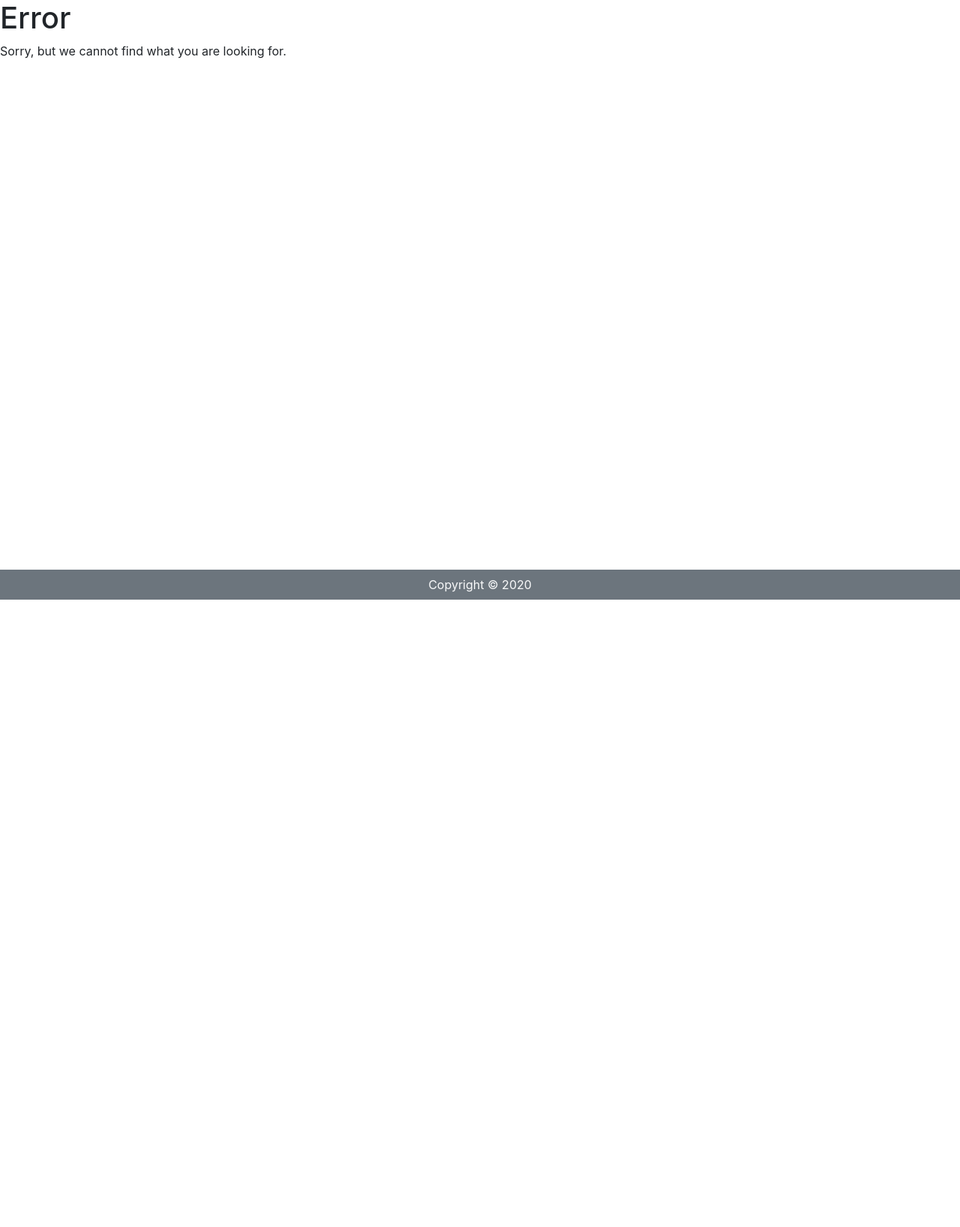
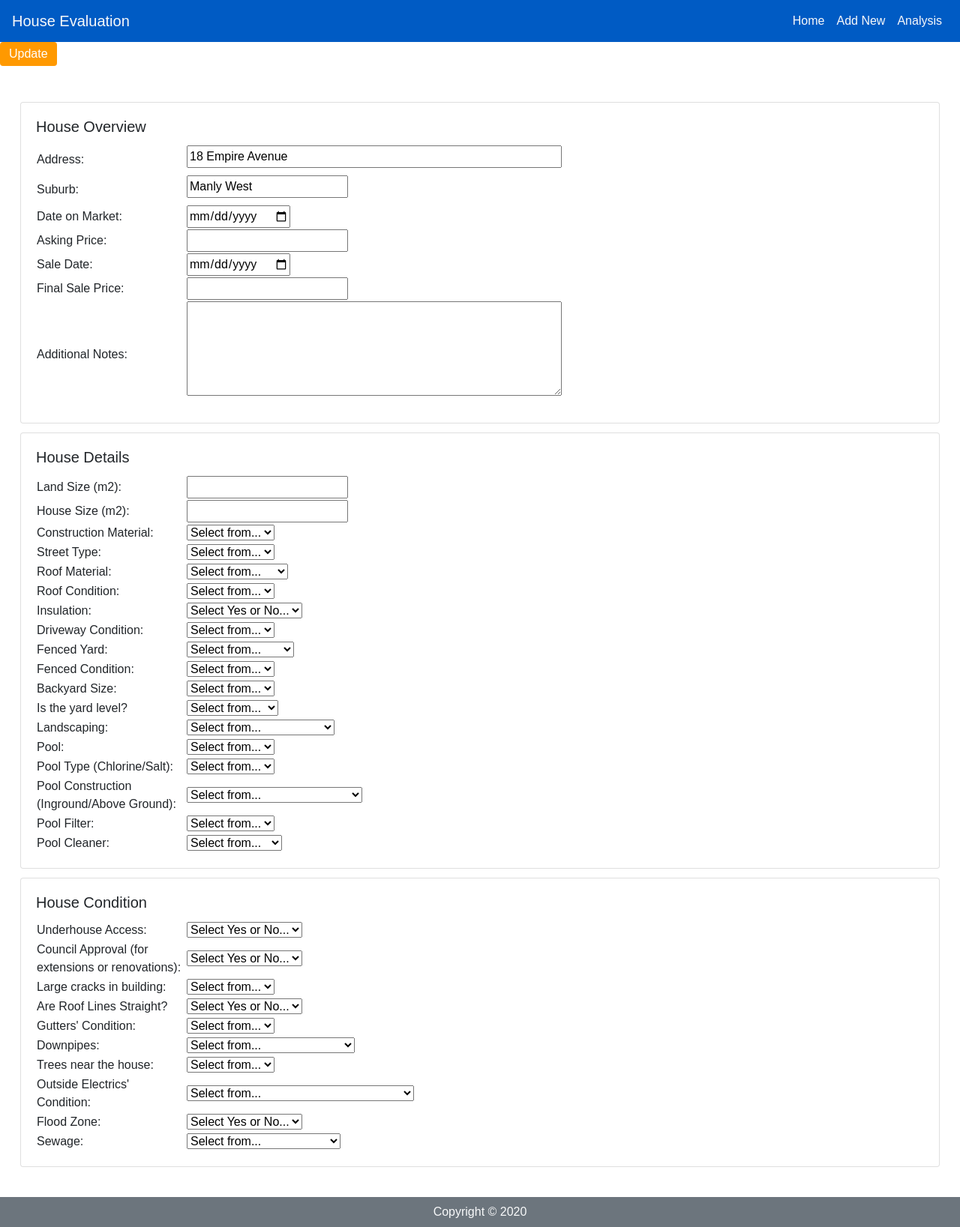
Before and after one commit to barrenger/house, a Flask app: page /details/1/ in a window 1280 px wide. Shown: the whole page at 75% size. Before the commit the page ends 800 px from the top, so only its background shows below. Run offline with Flask 2, Linux system fonts and the light colour scheme; data comes from the database, SQL or seed files in the repository; data that the repository does not hold is empty; some libraries are stand-ins or nearby versions.

Commit message:
Built the index pg and house section of details pg

```diff
--- a/house/static/css/mystyle.css
+++ b/house/static/css/mystyle.css
@@ -0,0 +1,57 @@
+/*Affects the whole document */
+html,
+body {
+    margin: 0;
+
+    font-family: Arial, Helvetica, sans-serif, Verdana, Geneva, Tahoma, sans-serif;
+}
+
+/* main body of page - excludes the navigation bar */
+#main-body {
+    margin: 12px;
+    max-width: 100%;
+}
+
+/* remove link formatting */
+a {
+    color: black;
+    text-decoration: none;
+}
+
+/* change the navbar color */
+.navbar{
+    background-color: #005bc4;
+}
+
+/* Inserting this collapsed row between two flex items will make
+ * the flex item that comes after it break to a new row */
+.break {
+    flex-basis: 100%;
+    height: 0;
+  }
+
+/* stop rows from growing beyond the width of the page. Appears to be a result of adding the 12px margin to #main-body */
+.row{
+    max-width:100%;
+}
+
+/* Add margin to bottom of all card columns */
+.card {
+    margin-bottom: 12px;
+}
+
+/* Button styling*/
+.button-color{
+    background-color: #ff9900;
+    color:white;
+    border:none;
+}
+
+/* Make all borders using the .border class thicker */
+.border{
+    border-width: 2px !important;
+}
+/* Set the color of the borders */
+.border-color{
+    border-color: #ff9900 !important;
+}
--- a/house/templates/base.html
+++ b/house/templates/base.html
@@ -4,8 +4,8 @@
 <head>
     <meta content="text/html;charset=utf-8" http-equiv="Content-Type">
     <meta name="viewport" content="width=device-width, initial-scale=1, shrink-to-fit=no">
-    <title>House</title>
-    <meta name="description" content="House">
+    <title>House Evaluation</title>
+    <meta name="description" content="House Evaluation">
 
     <!-- Stylesheets -->
     <link
@@ -19,6 +19,27 @@
 <body class="d-flex flex-column h-100">
 
     <header>
+        <nav class="navbar navbar-expand-md navbar-light">
+            <!-- Company Name -->
+            <a href="{{ url_for('main.index')}}" class="navbar-brand text-light">
+                House Evaluation
+            </a>
+
+            <button class="navbar-toggler" type="button" data-toggle="collapse" data-target="#navbarToggler"
+                aria-controls="navbarToggler" aria-expanded="false" aria-label="Toggle navigation">
+                <span class="navbar-toggler-icon"></span>
+            </button>
+
+            <!-- Navbar -->
+            <div class="collapse navbar-collapse" id="navbarToggler">
+                <div class="navbar-nav ml-auto">
+                    <a class="nav-item text-light nav-link" href="{{ url_for('main.index')}}">Home</a>
+                    <a class="nav-item text-light nav-link" href="{{ url_for('main.index')}}">Add New</a>
+                    <a class="nav-item text-light nav-link" href="{{ url_for('main.index')}}">Analysis</a>
+                </div>
+            </div>
+        </nav>
+
         {% block head %}{% endblock %}
     </header>
 
--- /dev/null
+++ b/house/templates/details.html
@@ -0,0 +1,197 @@
+{% extends 'base.html' %}
+
+
+
+<form>
+{% block head %}
+<input id="new-entry" class="btn button-color pt-1 pb-1" type="submit" value="Update">
+{% endblock %}
+
+{% block main %}
+<div class="container-fluid" style="margin-top:36px;">
+    <article class="card">
+        <div class="card-body">
+            <h5 class="card-title">House Overview</h5>
+            <table width=100%>
+                <tr><td width="200px">Address: </td><td><input class="mb-2" style="width:100%; max-width:500px;" type="text" id="address" name="address" value="{{house.address}}"></td></tr>
+                <tr><td>Suburb: </td><td><input class="mb-2" type="text" id="suburb" name="suburb" value="{{house.suburb}}"></td></tr>
+                <tr><td>Date on Market: </td><td><input type="date" id="date_market" value="{{house.date_market}}"></td></tr>
+                <tr><td>Asking Price: </td><td><input type="number" id="price_ask" value="{{house.price_ask}}"></td></tr>
+                <tr><td>Sale Date: </td><td><input type="date" id="date_sale" value="{{house.date_sale}}"></td></tr>
+                <tr><td>Final Sale Price: </td><td><input type="number" id="price_sale" value="{{house.price_sale}}"></td></tr>
+                <tr><td>Additional Notes: </td><td><textarea class="mb-2" rows=5 style="width:100%; max-width:500px;" type="text" id="notes" name="notes" value="{{house.notes}}"></textarea></td></tr>
+            </table>
+        </div>
+    </article>
+    <article class="card">
+        <div class="card-body">
+            <h5 class="card-title">House Details</h5>
+            <table>
+                <tr><td width="200px">Land Size (m2): </td><td><input type="number" id="land_size" value="{{house.land_size}}"></td></tr>
+                <tr><td>House Size (m2): </td><td><input type="number" id="house_size" value="{{house.house_size}}"></td></tr>
+                <tr><td>Construction Material: </td><td><select id="construction_mat" value="{{house.construction_mat}}">
+                    <option value=0>Select from...</option>
+                    <option value=1>Wood</option>
+                    <option value=2>Brick</option>
+                    <option value=3>Other</option>
+                </select></td></tr>
+                <tr><td>Street Type: </td><td><select id="street_type" value="{{house.street_type}}">
+                    <option value=0>Select from...</option>
+                    <option value=1>Main Road</option>
+                    <option value=2>Busy Road</option>
+                    <option value=3>Quiet Road</option>
+                    <option value=4>Dead End</option>
+                </select></td></tr>
+                <tr><td>Roof Material: </td><td><select id="roof_mat" value="{{house.roof_mat}}">
+                    <option value=0>Select from...</option>
+                    <option value=1>Corrugated Iron</option>
+                    <option value=2>Tile</option>
+                    <option value=3>Other</option>
+                </select></td></tr>
+                <tr><td>Roof Condition: </td><td><select id="roof_cond" value="{{house.roof_cond}}">
+                    <option value=0>Select from...</option>
+                    <option value=1>Poor</option>
+                    <option value=2>Good</option>
+                </select></td></tr>
+                <tr><td>Insulation: </td><td><select id="construction_mat" value="{{house.construction_mat}}">
+                    <option value=-1>Select Yes or No...</option>
+                    <option value=0>No</option>
+                    <option value=1>Yes</option>
+                </select></td></tr>
+                <tr><td>Driveway Condition: </td><td><select id="driveway_cond" value="{{house.driveway_cond}}">
+                    <option value=0>Select from...</option>
+                    <option value=1>Poor</option>
+                    <option value=2>Good</option>
+                </select></td></tr>
+                <tr><td>Fenced Yard: </td><td><select id="fenced" value="{{house.fenced}}">
+                    <option value=0>Select from...</option>
+                    <option value=1>None/Incomplete</option>
+                    <option value=2>Back Only</option>
+                    <option value=3>Fully Fenced</option>
+                </select></td></tr>
+                <tr><td>Fenced Condition: </td><td><select id="fence_cond" value="{{house.fence_cond}}">
+                    <option value=0>Select from...</option>
+                    <option value=1>No Fence</option>
+                    <option value=2>Poor</option>
+                    <option value=3>Mixed</option>
+                    <option value=4>Good</option>
+                </select></td></tr>
+                <tr><td>Backyard Size: </td><td><select id="backyard_size" value="{{house.backyard_size}}">
+                    <option value=0>Select from...</option>
+                    <option value=1>None</option>
+                    <option value=2>Small</option>
+                    <option value=3>Medium</option>
+                    <option value=4>Large</option>
+                </select></td></tr>
+                <tr><td>Is the yard level? </td><td><select id="yard_level" value="{{house.yard_level}}">
+                    <option value=0>Select from...</option>
+                    <option value=1>No Yard</option>
+                    <option value=2>Unlevel</option>
+                    <option value=3>Partially Level</option>
+                    <option value=4>Level</option>
+                </select></td></tr>
+                <tr><td>Landscaping: </td><td><select id="landcaping_cond" value="{{house.landcaping_cond}}">
+                    <option value=0>Select from...</option>
+                    <option value=1>Poor</option>
+                    <option value=2>Good, high maintenance</option>
+                    <option value=3>Good, low maintenance</option>
+                </select></td></tr>
+                <tr><td>Pool: </td><td><select id="pool" value="{{house.pool}}">
+                    <option value=0>Select from...</option>
+                    <option value=1>None</option>
+                    <option value=2>Old</option>
+                    <option value=3>New</option>
+                </select></td></tr>
+                <tr><td>Pool Type (Chlorine/Salt): </td><td><select id="pool_type" value="{{house.pool_type}}">
+                    <option value=0>Select from...</option>
+                    <option value=1>Chlorine</option>
+                    <option value=2>Salt</option>
+                    <option value=3>Bromine</option>
+                </select></td></tr>
+                <tr><td>Pool Construction (Inground/Above Ground): </td><td><select id="pool_construction" value="{{house.pool_construction}}">
+                    <option value=0>Select from...</option>
+                    <option value=1>Inground</option>
+                    <option value=2>Above Ground</option>
+                    <option value=3>Above Ground (in the ground)</option>
+                </select></td></tr>
+                <tr><td>Pool Filter: </td><td><select id="pool_filter" value="{{house.pool_filter}}">
+                    <option value=0>Select from...</option>
+                    <option value=1>Cartridge</option>
+                    <option value=2>Brick</option>
+                    <option value=3>Other</option>
+                </select></td></tr>
+                <tr><td>Pool Cleaner: </td><td><select id="pool_cleaner" value="{{house.pool_cleaner}}">
+                    <option value=0>Select from...</option>
+                    <option value=1>None</option>
+                    <option value=2>Creepy Crawly</option>
+                    <option value=3>Robot</option>
+                </select></td></tr>
+            </table>
+        </div>
+    </article>
+    <article class="card">
+        <div class="card-body">
+            <h5 class="card-title">House Condition</h5>
+            <table>
+                <tr><td width="200px">Underhouse Access: </td><td><select id="underhouse_access" value="{{house.underhouse_access}}">
+                    <option value=-1>Select Yes or No...</option>
+                    <option value=0>No</option>
+                    <option value=1>Yes</option>
+                </select></td></tr>
+                <tr><td>Council Approval (for extensions or renovations): </td><td><select id="council_approval" value="{{house.council_approval}}">
+                    <option value=-1>Select Yes or No...</option>
+                    <option value=0>No</option>
+                    <option value=1>Yes</option>
+                </select></td></tr>
+                <tr><td>Large cracks in building: </td><td><select id="cracks" value="{{house.cracks}}">
+                    <option value=0>Select from...</option>
+                    <option value=1>None</option>
+                    <option value=2>Single</option>
+                    <option value=3>Multiple</option>
+                </select></td></tr>
+                <tr><td>Are Roof Lines Straight? </td><td><select id="roof_lines" value="{{house.roof_lines}}">
+                    <option value=-1>Select Yes or No...</option>
+                    <option value=0>No</option>
+                    <option value=1>Yes</option>
+                </select></td></tr>
+                <tr><td>Gutters' Condition: </td><td><select id="gutters_cond" value="{{house.gutters_cond}}">
+                    <option value=0>Select from...</option>
+                    <option value=1>Rusty</option>
+                    <option value=2>Blocked</option>
+                    <option value=3>Good</option>
+                </select></td></tr>
+                <tr><td>Downpipes: </td><td><select id="downpipes" value="{{house.downpipes}}">
+                    <option value=0>Select from...</option>
+                    <option value=1>Evidence of flooding at base</option>
+                    <option value=2>Drains to ground</option>
+                    <option value=3>Drains to soak well</option>
+                </select></td></tr>
+                <tr><td>Trees near the house: </td><td><select id="trees" value="{{house.trees}}">
+                    <option value=0>Select from...</option>
+                    <option value=1>None</option>
+                    <option value=2>Small</option>
+                    <option value=3>Large</option>
+                </select></td></tr>
+                <tr><td>Outside Electrics' Condition: </td><td><select id="outside_elec_cond" value="{{house.outside_elec_cond}}">
+                    <option value=0>Select from...</option>
+                    <option value=1>None</option>
+                    <option value=2>Loose or broken power points or cables</option>
+                    <option value=3>Good</option>
+                </select></td></tr>
+                <tr><td>Flood Zone: </td><td><select id="flood_zone" value="{{house.flood_zone}}">
+                    <option value=-1>Select Yes or No...</option>
+                    <option value=0>No</option>
+                    <option value=1>Yes</option>
+                </select></td></tr>
+                <tr><td>Sewage: </td><td><select id="sewage" value="{{house.sewage}}">
+                    <option value=0>Select from...</option>
+                    <option value=1>Separate</option>
+                    <option value=2>Connets to combine drain</option>
+                    <option value=3>Is combine drain</option>
+                </select></td></tr>
+            </table>
+        </div>
+    </article>
+</div>
+{% endblock %}
+</form>
--- a/house/views.py
+++ b/house/views.py
@@ -1,6 +1,6 @@
-from flask import Blueprint, render_template
+from flask import Blueprint, render_template, url_for, request
 from datetime import datetime
-from .models import House
+from .models import House, Room, Bedroom, Kitchen, Living, Bath, Garage
 from . import db
 
 bp = Blueprint('main', __name__)
@@ -9,3 +9,67 @@
 def index():
     houses = House.query.order_by(House.address).all()
     return render_template('index.html', houses = houses)
+
+# Displays details of house
+@bp.route('/details/<int:houseId>/', methods=['POST','GET'])
+def details(houseId):
+    address = request.values.get('address')
+    suburb = request.values.get('suburb')
+
+    house = None
+    if address and suburb:
+        house = House(address = address, suburb=suburb)
+        try:
+            db.session.add(house)
+            db.session.commit()
+            houseId = house.id
+        except:
+            print('failed at creating a new house')
+            house = None
+    elif houseId:
+        house = House.query.get(houseId)
+
+    rooms = []
+    roomOverviews = Room.query.filter(Room.house_id == houseId).all()
+    for overview in roomOverviews:
+        bedroom = Bedroom.query.filter(Bedroom.room_id == overview.id).all()
+        kitchen = Kitchen.query.filter(Bedroom.room_id == overview.id).all()
+        living = Living.query.filter(Bedroom.room_id == overview.id).all()
+        bath = Bath.query.filter(Bedroom.room_id == overview.id).all()
+        garage = Garage.query.filter(Bedroom.room_id == overview.id).all()
+
+        myType = ""
+        room = None
+
+        if len(bedroom) == 1:
+            myType = "bedroom"
+            room = bedroom[0]
+        if len(kitchen) == 1:
+            myType = "kitchen"
+            room = kitchen[0]
+        if len(living) == 1:
+            myType = "living"
+            room = living[0]
+        if len(bath) == 1:
+            myType = "bath"
+            room = bath[0]
+        if len(garage) == 1:
+            myType = "garage"
+            room = garage[0]
+
+        if myType != "":
+            roomComplete = RoomComplete(overview,myType,room)
+            rooms.append(roomComplete)
+
+    return render_template('details.html', house=house, rooms=rooms)
+
+class RoomComplete:
+    def __init__(self, overview, roomType, room):
+        self.overview = overview
+        self.roomType = roomType
+        self.room = room
+
+    def __repr__(self):
+        str = "Room Id: {}, Type: {}\n"
+        str =str.format( self.overview.id, self.roomType)
+        return str
```
Also changed, not shown: house/models.py (+9 -2 lines), house/templates/analysis.html (added, +8 -0 lines), house/templates/index.html (+29 -4 lines), house/house.sqlite, 1 other file.
